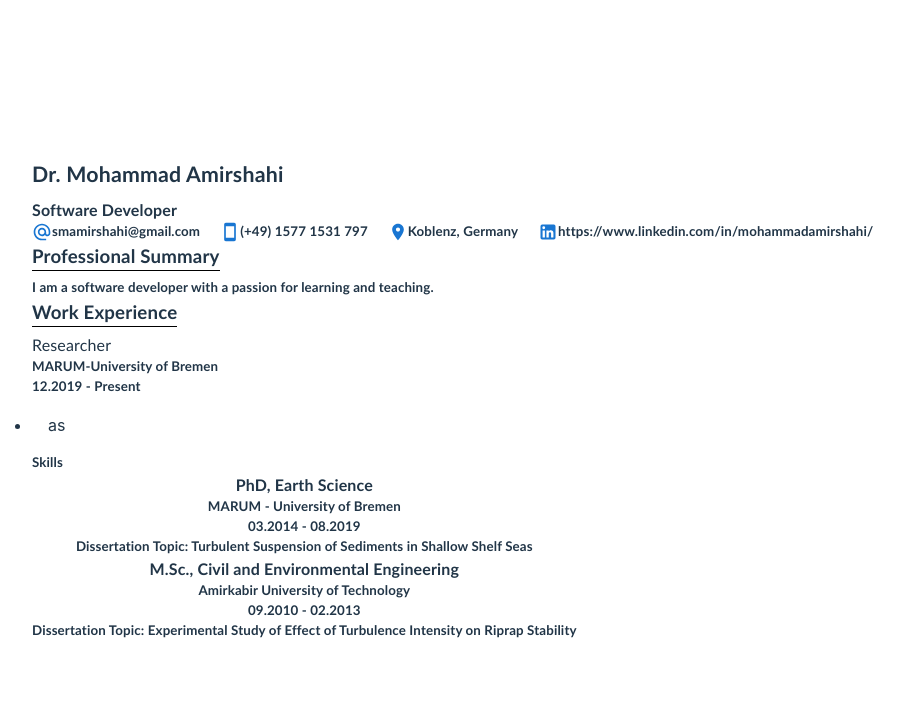
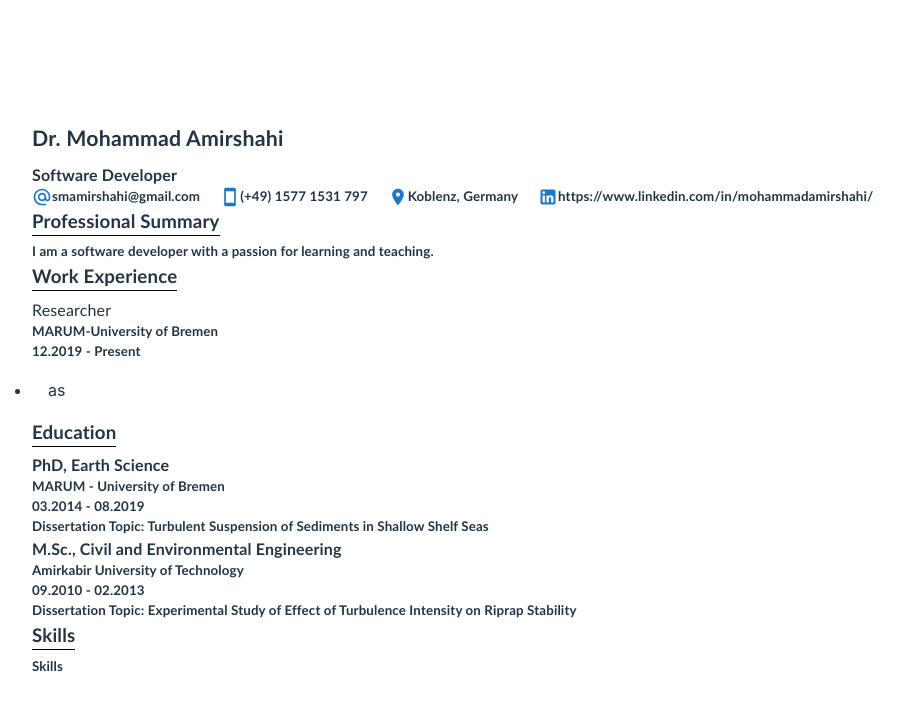
Before and after one commit to smamirshahi/squeezy-cv, a React (Vite) app: page / in a window 1280 px wide. Shown: the top 710 px of the page, without its empty margins (0-921 px from the left). Built offline with nearby package versions, Linux system fonts and the light colour scheme.

Commit message:
[main] Simple styling to align everything to left

```diff
--- a/src/App.tsx
+++ b/src/App.tsx
@@ -19,12 +19,10 @@ function App() {
       <ContactInformation />
       <ProfessionalSummary />
       <WorkExperience />
+      <Education />
 
       <Grid2>
         <Skills />
-      </Grid2>
-      <Grid2>
-        <Education />
       </Grid2>
     </Grid2>
   );
--- a/src/Sections/education/education-subsection.tsx
+++ b/src/Sections/education/education-subsection.tsx
@@ -1,4 +1,3 @@
-import { Box } from "@mui/material";
 import { JSX } from "react";
 import { NormalText, SubsectionText } from "../../common/custom-typography";
 
@@ -24,11 +23,11 @@ export function EducationSubsection({
   dissertationTitle,
 }: Props): JSX.Element {
   return (
-    <Box>
+    <>
       <SubsectionText text={degree} />
       <NormalText text={institution} />
       <NormalText text={`${datePeriod.start} - ${datePeriod.end}`} />
       <NormalText text={dissertationTitle} />
-    </Box>
+    </>
   );
 }
--- a/src/Sections/education/education.tsx
+++ b/src/Sections/education/education.tsx
@@ -1,10 +1,13 @@
+import { Grid2 } from "@mui/material";
 import { EducationSubsection } from "./education-subsection";
 import { JSX } from "react";
+import { SectionTitle } from "../../common/custom-typography";
 
 /** Renders the whole education part */
 export function Education(): JSX.Element {
   return (
-    <>
+    <Grid2 container direction="column" alignItems="flex-start">
+      <SectionTitle text="Education" />
       <EducationSubsection
         degree="PhD, Earth Science"
         institution="MARUM - University of Bremen"
@@ -17,6 +20,6 @@ export function Education(): JSX.Element {
         datePeriod={{ start: "09.2010", end: "02.2013" }}
         dissertationTitle="Dissertation Topic: Experimental Study of Effect of Turbulence Intensity on Riprap Stability"
       />
-    </>
+    </Grid2>
   );
 }
--- a/src/Sections/skills.tsx
+++ b/src/Sections/skills.tsx
@@ -1,6 +1,12 @@
 import { JSX } from "react";
-import { NormalText } from "../common/custom-typography";
+import { NormalText, SectionTitle } from "../common/custom-typography";
+import { Grid2 } from "@mui/material";
 
 export function Skills(): JSX.Element {
-  return <NormalText text="Skills" />;
+  return (
+    <Grid2 container direction="column" alignItems="flex-start">
+      <SectionTitle text="Skills" />
+      <NormalText text="Skills" />
+    </Grid2>
+  );
 }
```
